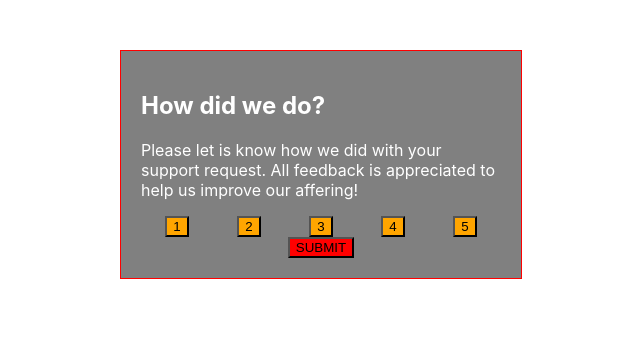
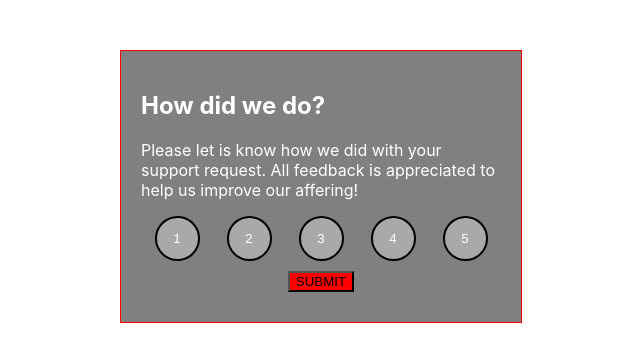
Before and after one commit to PieterJanDelbecke/interactive-react, a React (Create React App) app: page / in a window 1280 px wide. Shown: the top 362 px of the page, without its empty margins (319-959 px from the left). Built offline with nearby package versions, Linux system fonts and the light colour scheme.

Commit message:
coloring of the buttons

```diff
--- a/src/components/rating-component.jsx
+++ b/src/components/rating-component.jsx
@@ -19,13 +19,23 @@ const NumBtnsDiv = styled.div`
   justify-content: space-around;
 `;
 const NumBtn = styled.button`
-  background-color: orange;
-`
+  color: white;
+  background-color: darkgrey;
+  width: 45px;
+  height: 45px;
+  border-radius: 50%;
+  border-style: solid;
+
+  :hover{
+    background-color: hsl(25, 97%, 53%);
+  }
+`;
 const SubmitDiv = styled.div`
   display: flex;
   justify-content: center;
 `;
 const SubmitButton = styled.button`
+  margin: 10px;
   background-color: red;
 `;
 
```
